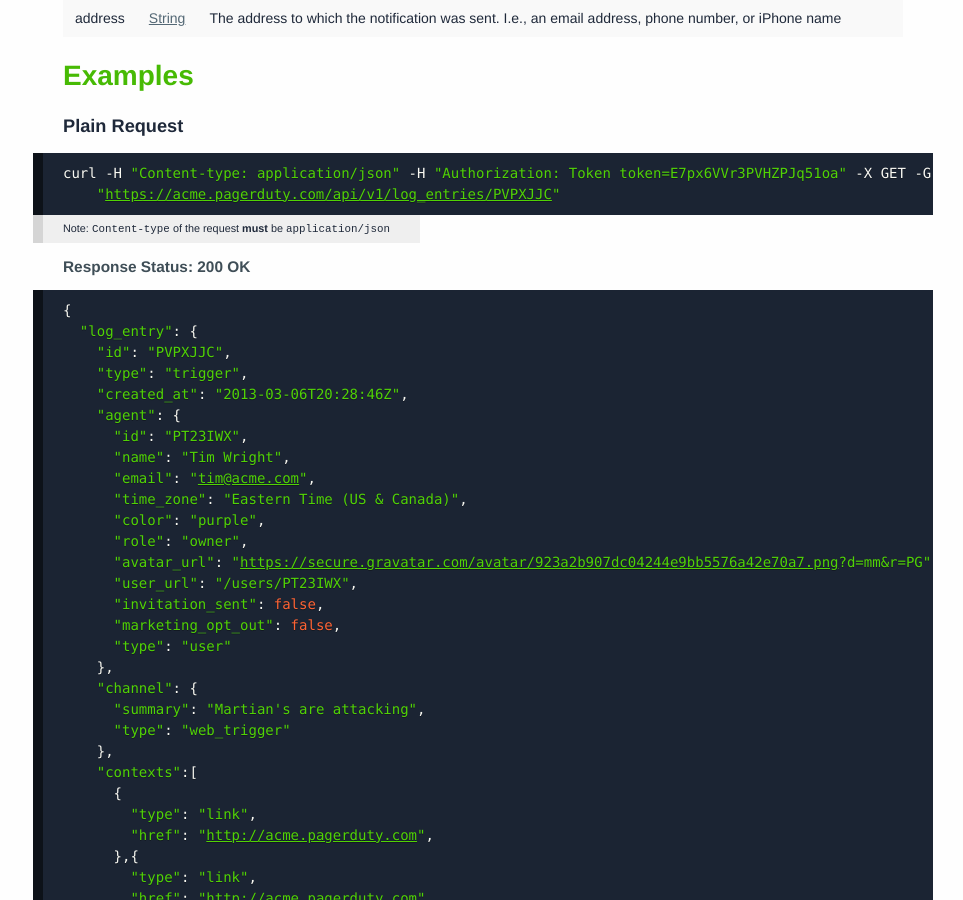
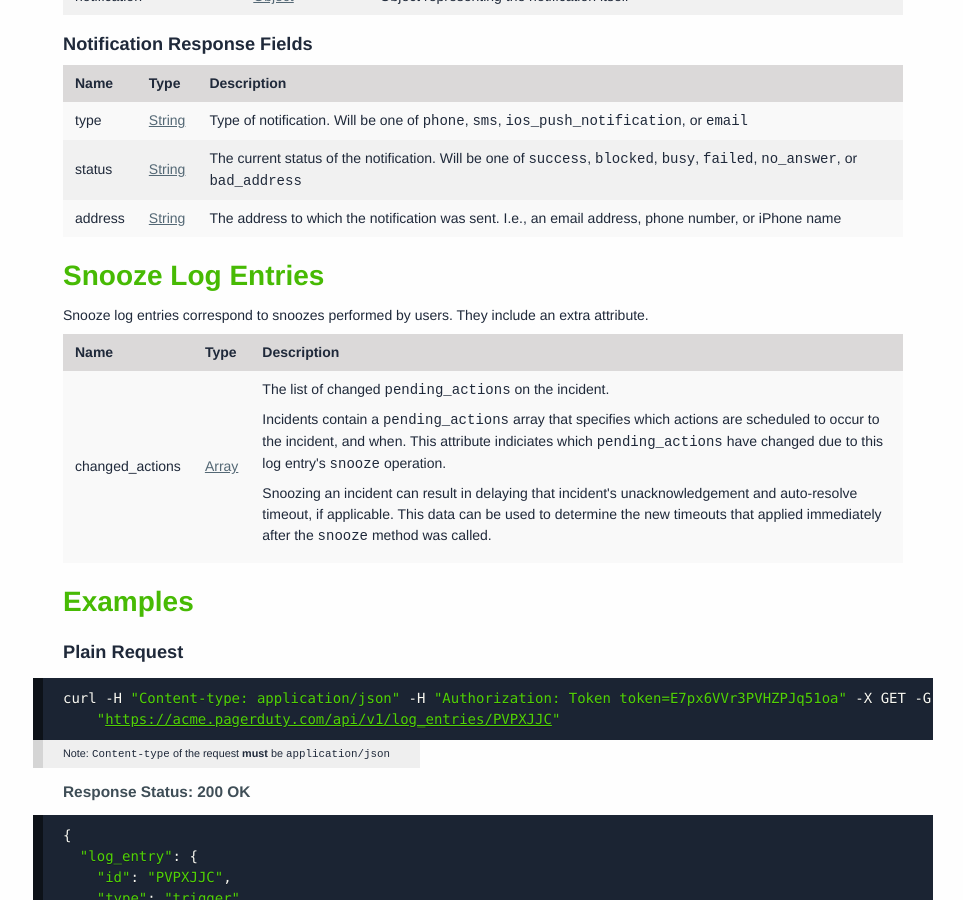
Before and after one commit to h4dz/devdocs, a Jekyll site: the page built from source/documentation/rest/log_entries/show.html, in a window 1280 px wide and 900 px high, scrolled down 4364 px. Shown: the whole window, without its empty margins (317-1280 px from the left). Built offline with Jekyll 4.4.1, drawn with Linux system fonts in a browser that asks for light colours; some web fonts are replaced; some of the changed text lies outside the part shown.

Commit message:
Added snooze ILE parameters.

```diff
--- a/source/documentation/rest/log_entries/show.html
+++ b/source/documentation/rest/log_entries/show.html
@@ -151,6 +151,14 @@ GET https://<span class="base_url contenteditable persist" contenteditable="true
           </td>
           <td>
             The incident was assigned to a user.
+          </td>
+        </tr>
+        <tr>
+          <td>
+            snooze
+          </td>
+          <td>
+            The incident was snoozed.
           </td>
         </tr>
         <tr>
@@ -737,6 +745,65 @@ GET https://<span class="base_url contenteditable persist" contenteditable="true
       </div>
     </div>
   </div>
+  <div class="expandable">
+    <div class="header toggle">
+      <h3>
+        Website Channel Type
+      </h3>
+    </div>
+    <div class="content">
+      <div class="table-container">
+        <table class="table table-striped">
+          <thead>
+            <tr>
+              <th>
+                Name
+              </th>
+              <th>
+                Type
+              </th>
+              <th>
+                Required
+              </th>
+              <th>
+                Description
+              </th>
+            </tr>
+          </thead>
+          <tbody>
+            <tr>
+              <td>
+                type
+              </td>
+              <td>
+                <a href="/documentation/rest/types#string">String</a>
+              </td>
+              <td>
+                Yes
+              </td>
+              <td>
+                Will be <code>website</code>
+              </td>
+            </tr>
+            <tr>
+              <td>
+                duration
+              </td>
+              <td>
+                <a href="/documentation/rest/types#integer">Integer</a>
+              </td>
+              <td>
+                No
+              </td>
+              <td>
+                For <code>snooze</code> log entries, this is the number of seconds that the incident was snoozed for.
+              </td>
+            </tr>
+          </tbody>
+        </table>
+      </div>
+    </div>
+  </div>
   <h2 id='contexts'>
     Contexts
   </h2>
@@ -994,6 +1061,50 @@ GET https://<span class="base_url contenteditable persist" contenteditable="true
       </tbody>
     </table>
   </div>
+  <h2 id='snooze_format'>
+    Snooze Log Entries
+  </h2>
+  <p>
+    Snooze log entries correspond to snoozes performed by users. They include an extra attribute.
+  </p>
+  <div class="table-container">
+    <table class="table table-striped">
+      <thead>
+        <tr>
+          <th>
+            Name
+          </th>
+          <th>
+            Type
+          </th>
+          <th>
+            Description
+          </th>
+        </tr>
+      </thead>
+      <tbody>
+        <tr>
+          <td>
+            changed_actions
+          </td>
+          <td>
+            <a href="/documentation/rest/types#array">Array</a>
+          </td>
+          <td>
+            <p>
+              The list of changed <code>pending_actions</code> on the incident.
+            </p>
+            <p>
+              Incidents contain a <code>pending_actions</code> array that specifies which actions are scheduled to occur to the incident, and when. This attribute indiciates which <code>pending_actions</code> have changed due to this log entry's <code>snooze</code> operation.
+            </p>
+            <p>
+              Snoozing an incident can result in delaying that incident's unacknowledgement and auto-resolve timeout, if applicable. This data can be used to determine the new timeouts that applied immediately after the <code>snooze</code> method was called.
+            </p>
+          </td>
+        </tr>
+      </tbody>
+    </table>
+  </div>
   <h2>
     Examples
   </h2>
```
